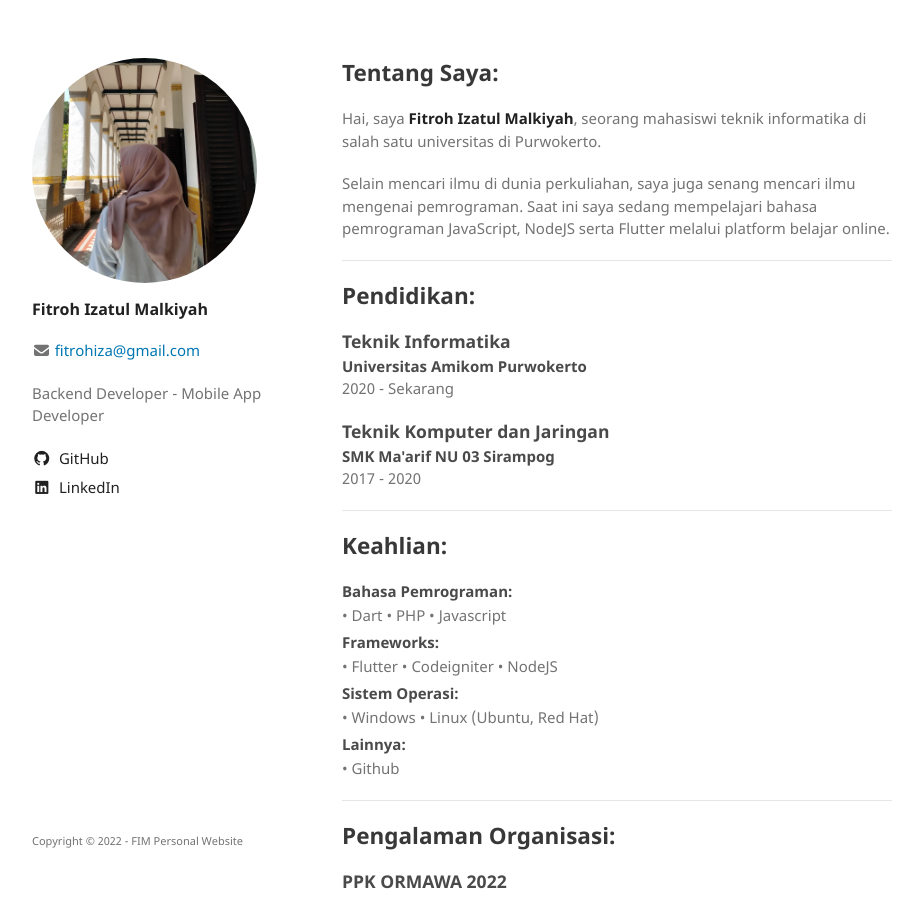
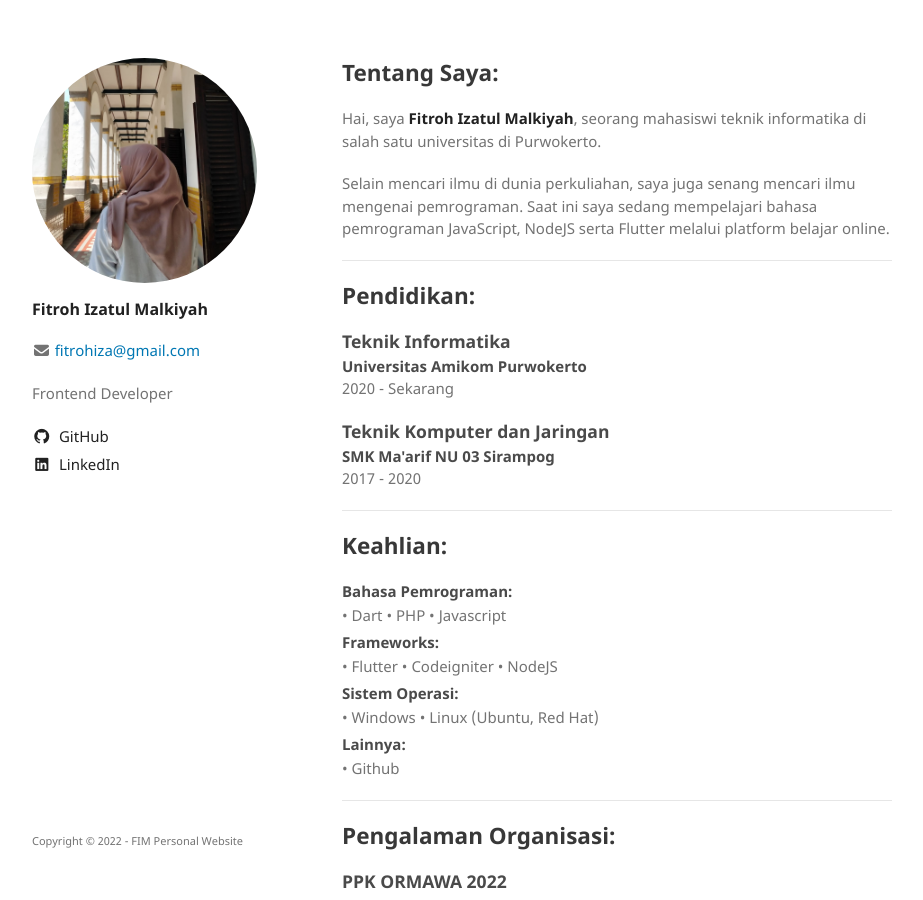
Before and after one commit to fitrohiza/fitrohiza.github.io, a Jekyll site: the page built from index.md, in a window 1280 px wide and 900 px high. Shown: the whole window, without its empty margins (178-1101 px from the left). Built offline with Jekyll 4.4.1, drawn with Linux system fonts in a browser that asks for light colours; our own code applies the rules of GitHub Pages for plain Markdown files.

Commit message:
update description

```diff
--- a/_config.yml
+++ b/_config.yml
@@ -1,7 +1,7 @@
 title: Fitroh Izatul Malkiyah
 logo: /assets/img/me.jpg
 email: fitrohiza@gmail.com
-description: Backend Developer - Mobile App Developer
+description: Frontend Developer
 favicon: true
 color-scheme: light
 
```
